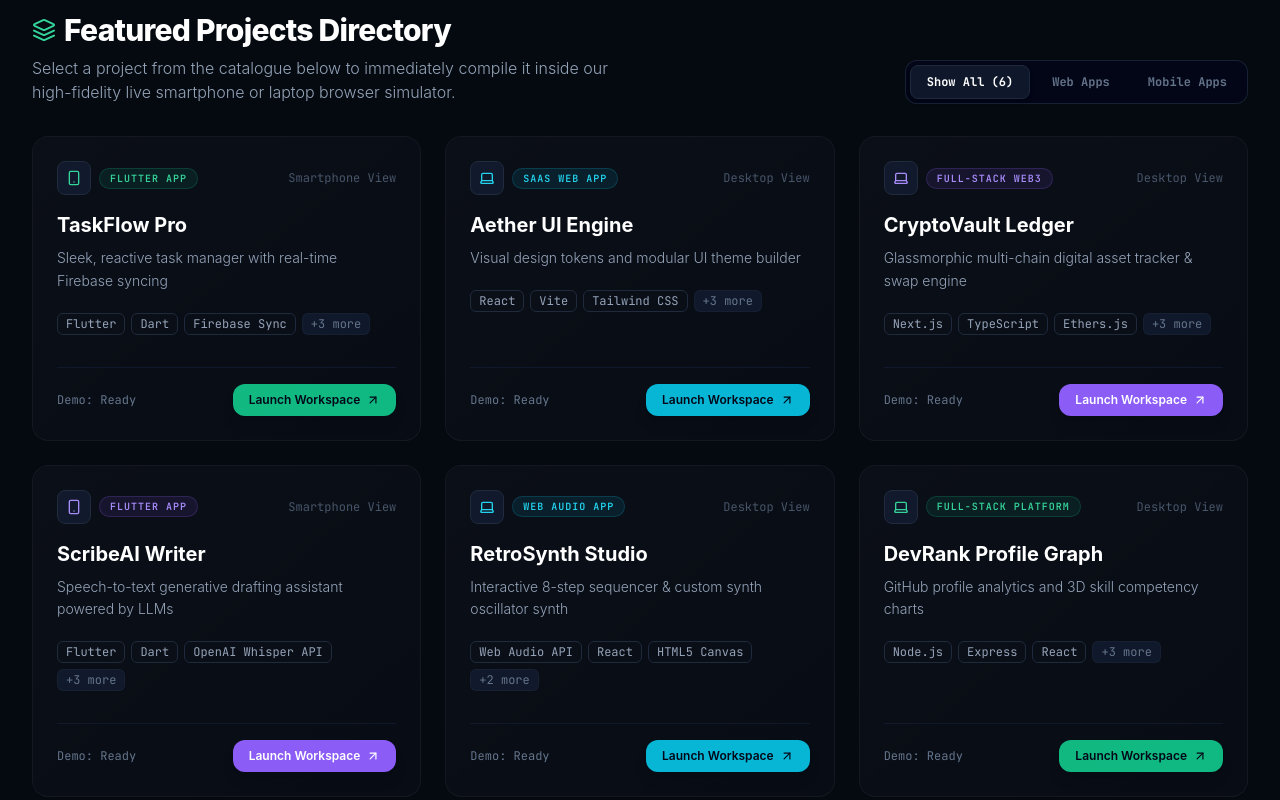
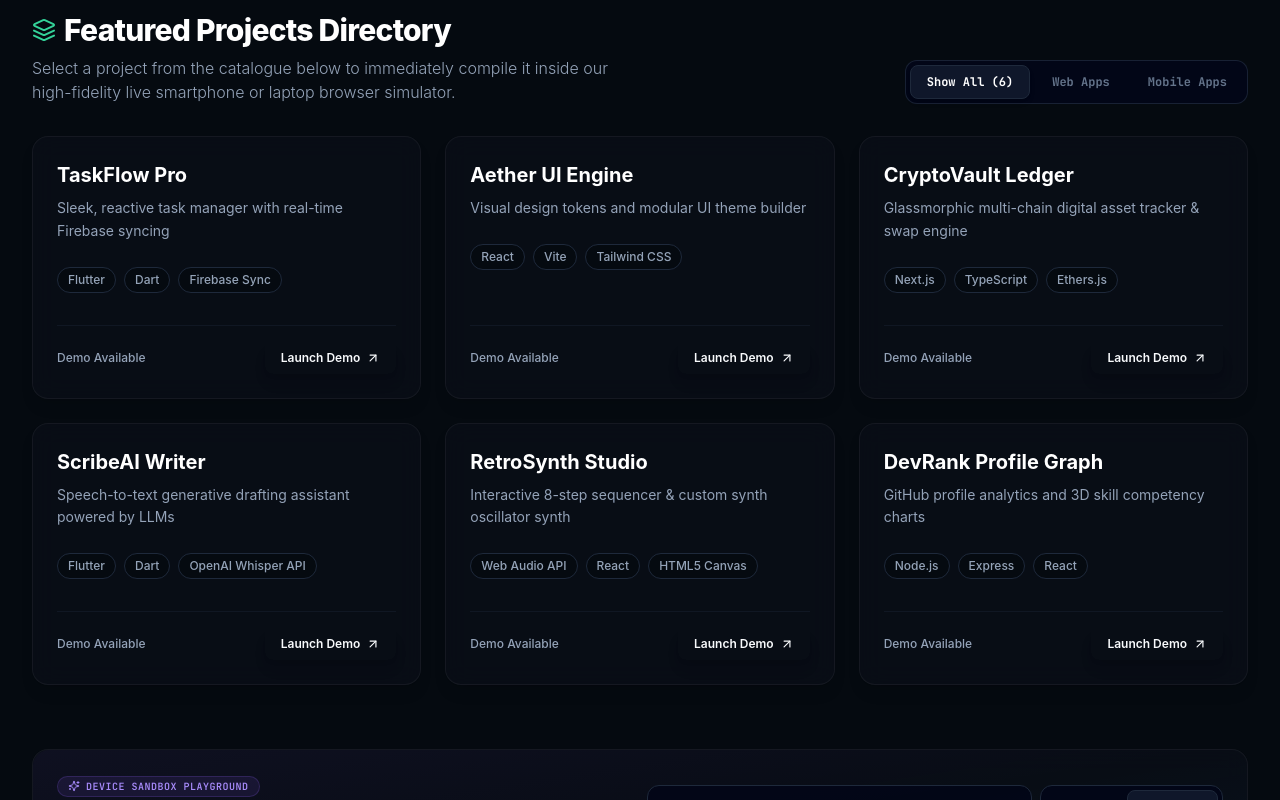
Before and after one commit to ETTN404/My-Portfolio-Show-Case, a React (Vite) app: page / in a window 1280 px wide. Shown: the part 980-1780 px from the top of the page. Built offline with nearby package versions, Linux system fonts and the light colour scheme; the HTML template or start-up script is replaced by a standard one.

Commit message:
Update ProjectCard.jsx for sleek look

```diff
--- a/src/components/ProjectCard.jsx
+++ b/src/components/ProjectCard.jsx
@@ -1,102 +1,86 @@
-import React from "react";
-import { Smartphone, Laptop, ArrowUpRight, Github } from "lucide-react";
+import React, { useRef, useState } from "react";
+import { ArrowUpRight } from "lucide-react";
 
 export default function ProjectCard({ project, onSelect }) {
-  const isMobile = project.type === "mobile";
+  const cardRef = useRef(null);
+  const [tiltStyle, setTiltStyle] = useState({});
 
-  // Custom styling according to the project's accent color
-  const colorSchemes = {
-    emerald: {
-      borderHover: "hover:border-emerald-500/40",
-      glow: "group-hover:shadow-[0_0_20px_-3px_rgba(16,185,129,0.15)]",
-      badge: "bg-emerald-500/10 text-emerald-400 border-emerald-500/20",
-      btnBg: "bg-emerald-500 text-slate-950 hover:bg-emerald-400 hover:shadow-emerald-500/20",
-      iconColor: "text-emerald-400"
-    },
-    cyan: {
-      borderHover: "hover:border-cyan-500/40",
-      glow: "group-hover:shadow-[0_0_20px_-3px_rgba(6,182,212,0.15)]",
-      badge: "bg-cyan-500/10 text-cyan-400 border-cyan-500/20",
-      btnBg: "bg-cyan-500 text-slate-950 hover:bg-cyan-400 hover:shadow-cyan-500/20",
-      iconColor: "text-cyan-400"
-    },
-    violet: {
-      borderHover: "hover:border-violet-500/40",
-      glow: "group-hover:shadow-[0_0_20px_-3px_rgba(139,92,246,0.15)]",
-      badge: "bg-violet-500/10 text-violet-400 border-violet-500/20",
-      btnBg: "bg-violet-500 text-white hover:bg-violet-400 hover:shadow-violet-500/20",
-      iconColor: "text-violet-400"
-    }
+  const handleMouseMove = (e) => {
+    if (!cardRef.current) return;
+    const rect = cardRef.current.getBoundingClientRect();
+
+    const x = e.clientX - rect.left;
+    const y = e.clientY - rect.top;
+
+    const centerX = rect.width / 2;
+    const centerY = rect.height / 2;
+
+    const rotateX = ((y - centerY) / centerY) * -5;
+    const rotateY = ((x - centerX) / centerX) * 5;
+
+    setTiltStyle({
+      transform: `perspective(1000px) rotateX(${rotateX}deg) rotateY(${rotateY}deg)`,
+      transition: 'transform 0.1s ease-out'
+    });
   };
 
-  const scheme = colorSchemes[project.accentColor] || colorSchemes.emerald;
+  const handleMouseLeave = () => {
+    setTiltStyle({
+      transform: 'perspective(1000px) rotateX(0deg) rotateY(0deg)',
+      transition: 'transform 0.5s ease-out'
+    });
+  };
 
   return (
     <div
-      className={`group relative rounded-2xl glass-panel p-6 border border-slate-800/80 transition-all duration-300 flex flex-col justify-between ${scheme.borderHover} ${scheme.glow} cursor-pointer hover:-translate-y-1.5`}
+      ref={cardRef}
+      onMouseMove={handleMouseMove}
+      onMouseLeave={handleMouseLeave}
+      style={tiltStyle}
+      className={`group relative rounded-2xl glass-panel glass-panel-hover p-6 border border-spine-border/50 transition-all duration-300 flex flex-col justify-between cursor-pointer shadow-lg z-10 overflow-hidden`}
       onClick={onSelect}
     >
-      {/* Sparkles / Background Accents */}
-      <div className="absolute inset-0 bg-gradient-to-br from-white/[0.01] to-transparent rounded-2xl pointer-events-none" />
-
+      <div className="relative z-30 flex flex-col h-full justify-between">
         <div>
-        {/* Card Header (Device badge & category) */}
-        <div className="flex items-center justify-between mb-4">
-          <div className="flex items-center gap-2">
-            <span className={`p-2 rounded-lg bg-slate-900 border border-slate-800 ${scheme.iconColor}`}>
-              {isMobile ? <Smartphone className="w-4 h-4" /> : <Laptop className="w-4 h-4" />}
-            </span>
-            <span className={`text-[10px] font-mono font-semibold uppercase tracking-widest px-2.5 py-0.5 rounded-full border ${scheme.badge}`}>
-              {project.category}
-            </span>
-          </div>
-          <span className="text-xs text-slate-600 font-mono group-hover:text-slate-400 transition-colors">
-            {isMobile ? "Smartphone View" : "Desktop View"}
-          </span>
-        </div>
-
-        {/* Title & Tagline */}
-        <h3 className="text-xl font-bold text-white group-hover:text-emerald-400 transition-colors duration-300">
+          {/* Card Header (Title) */}
+          <h3 className="text-xl font-bold text-white group-hover:text-spine-accent transition-colors duration-300 mb-2">
             {project.title}
           </h3>
-        <p className="text-slate-400 text-sm mt-2 leading-relaxed font-light">
+
+          <p className="text-spine-textMuted text-sm leading-relaxed font-normal">
             {project.tagline}
           </p>
 
-        {/* Tech Stack Highlights (limited for card visual) */}
-        <div className="flex flex-wrap gap-1.5 mt-5">
+          {/* Minimal Tech Stack */}
+          <div className="flex flex-wrap gap-2 mt-6">
             {project.stack.slice(0, 3).map((tech, idx) => (
               <span
                 key={idx}
-              className="text-xs font-mono bg-[#090d16] border border-slate-800 text-slate-400 px-2 py-0.5 rounded-md"
+                className="text-xs font-medium bg-spine-bg/80 border border-spine-border text-spine-textMuted px-2.5 py-1 rounded-full"
               >
                 {tech}
               </span>
             ))}
-          {project.stack.length > 3 && (
-            <span className="text-xs font-mono bg-slate-900 text-slate-500 px-2 py-0.5 rounded-md border border-slate-800/50">
-              +{project.stack.length - 3} more
-            </span>
-          )}
           </div>
         </div>
 
         {/* Card Action footer */}
-      <div className="flex items-center justify-between mt-8 pt-4 border-t border-slate-900">
-        <span className="text-slate-500 text-xs font-mono group-hover:text-slate-300 transition-colors">
-          Demo: Ready
+        <div className="flex items-center justify-between mt-8 pt-4 border-t border-spine-border/40">
+          <span className="text-spine-textMuted text-xs font-medium group-hover:text-spine-textMain transition-colors">
+            Demo Available
           </span>
           <button
-          className={`flex items-center gap-1.5 text-xs font-semibold px-4 py-2 rounded-xl transition-all duration-300 shadow-lg ${scheme.btnBg}`}
+            className="flex items-center gap-1.5 text-xs font-semibold px-4 py-2 rounded-lg transition-all duration-300 shadow-lg btn-spine-dark group-hover:bg-spine-accent group-hover:text-spine-bg group-hover:border-transparent"
             onClick={(e) => {
-            e.stopPropagation(); // Prevent card select double triggering
+              e.stopPropagation();
               onSelect();
             }}
           >
-          Launch Workspace
+            Launch Demo
             <ArrowUpRight className="w-3.5 h-3.5 transition-transform group-hover:translate-x-0.5 group-hover:-translate-y-0.5" />
           </button>
         </div>
       </div>
+    </div>
   );
 }
```
Lines whose indentation alone changed are shown as unchanged.
